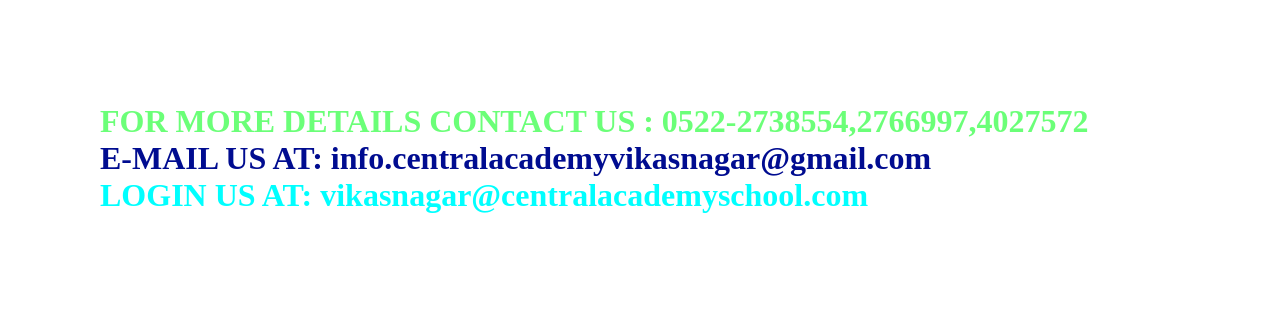
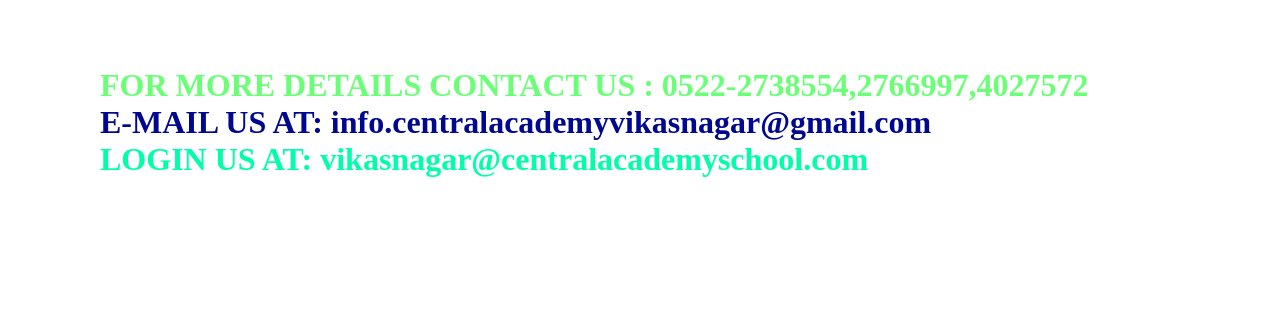
Before and after one commit to nobrains-29/shivansh, a plain HTML site: page index.html in a window 1280 px wide. Shown: the part 307-625 px from the top of the page. Drawn offline with Linux system fonts and the light colour scheme.

Commit message:
Update index.html

```diff
--- a/index.html
+++ b/index.html
@@ -18,12 +18,12 @@
 
 
           <P ALIGN ="LEFT"> <FONT SIZE ="6" FACE="Gill Sans" COLOR="#FFA500"> <B> "AN ACADEMY COMMITTED TO IMPARTING QUALITY EDUCATION AND INSTILLING PATRIOTISM AND SANSKARAS IN CENTEMIANS" </FONT> </P>
-			   <BR><BR><BR><BR><BR><FONT SIZE ="6" FACE="Microsoft Sans Serif" COLOR="#6BFF78"> FOR MORE DETAILS CONTACT US : 0522-2738554,2766997,4027572  </FONT><br>
+			   <BR><BR><BR><FONT SIZE ="6" FACE="Microsoft Sans Serif" COLOR="#6BFF78"> FOR MORE DETAILS CONTACT US : 0522-2738554,2766997,4027572  </FONT><br>
 
 
 
-			<FONT SIZE ="6" FACE="Microsoft Sans Serif" COLOR="##000C79"> E-MAIL US AT: info.centralacademyvikasnagar@gmail.com  </FONT><br>
-			<FONT SIZE ="6" FACE="Microsoft Sans Serif" COLOR="#00FFFF"> LOGIN US AT: vikasnagar@centralacademyschool.com </FONT><br>
+			<FONT SIZE ="6" FACE="Microsoft Sans Serif" COLOR="##000889"> E-MAIL US AT: info.centralacademyvikasnagar@gmail.com  </FONT><br>
+			<FONT SIZE ="6" FACE="Microsoft Sans Serif" COLOR="#00FFAA"> LOGIN US AT: vikasnagar@centralacademyschool.com </FONT><br>
                       <br><BR><BR><BR><BR><BR><BR><BR><BR>
 
 
```
